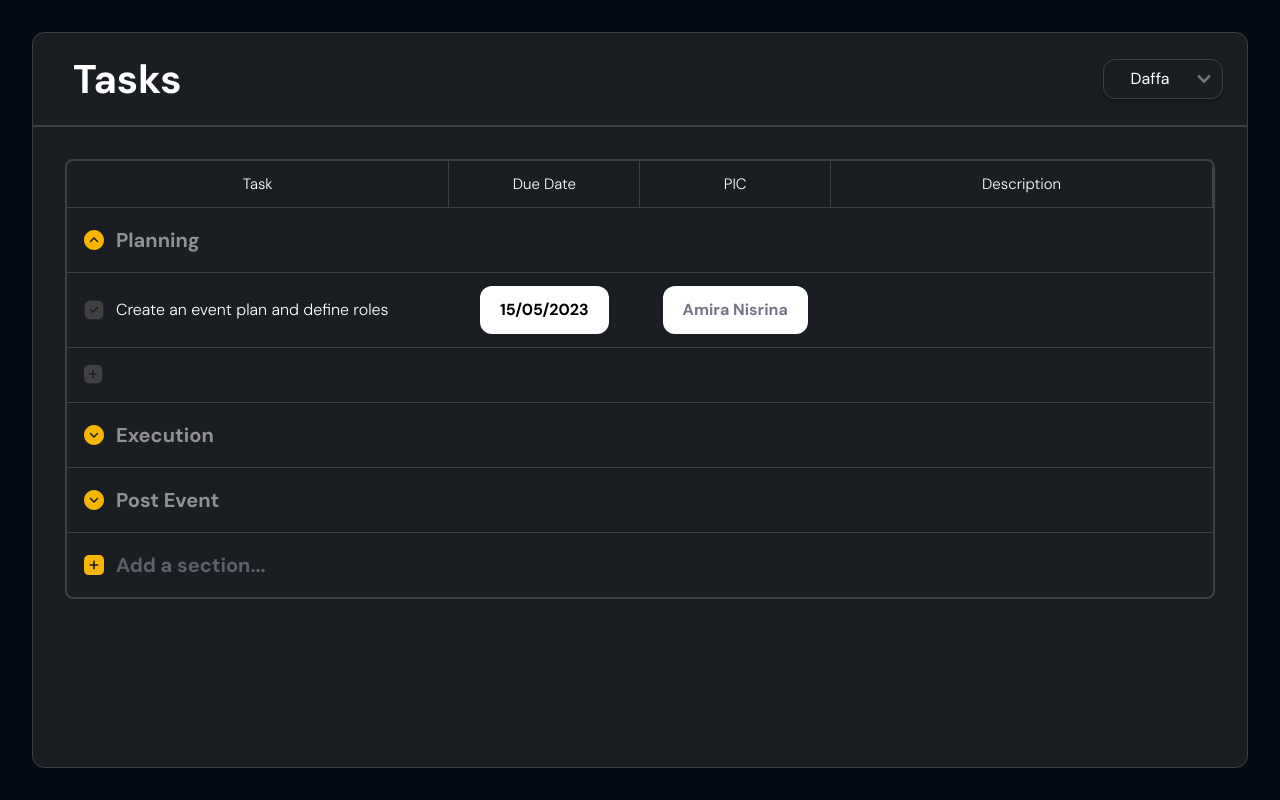
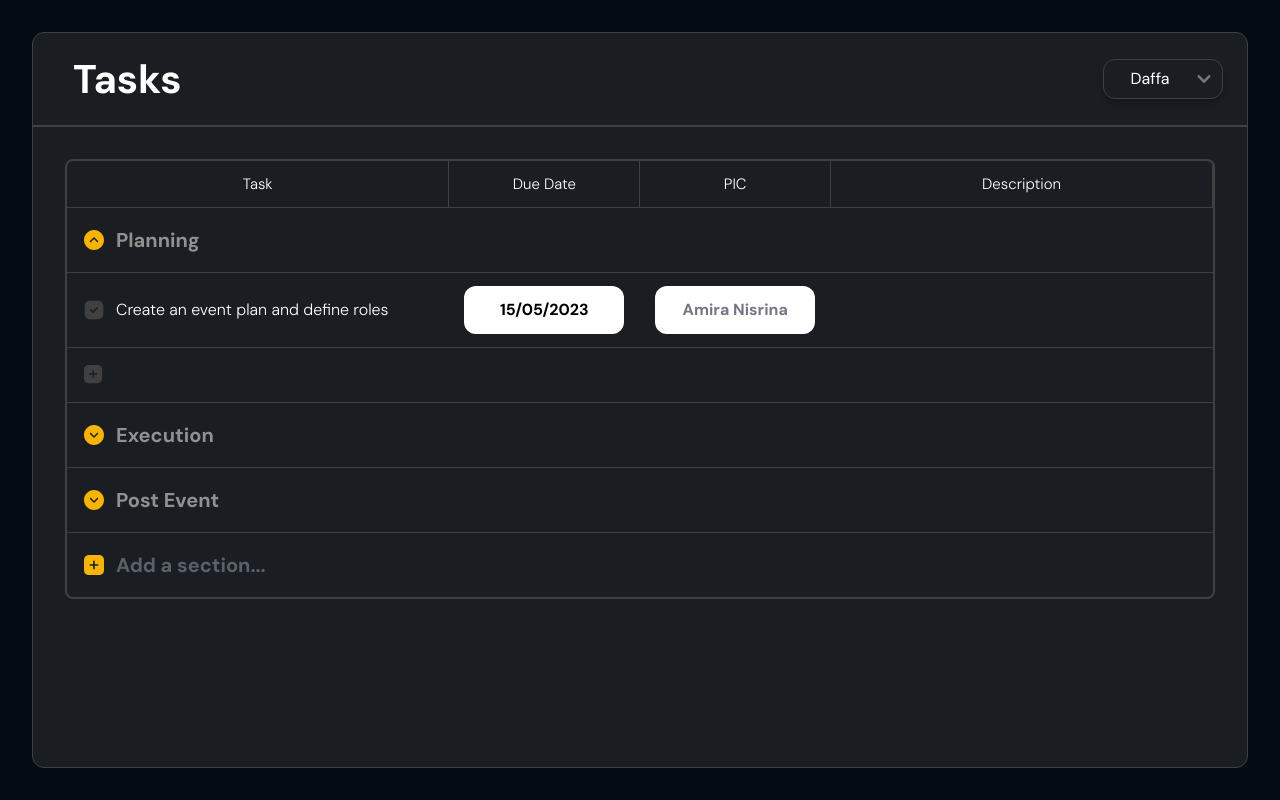
Before and after one commit to ichasna/FE-GATHERLY, a React (Vite) app: page /task-tracking in a window 1280 px wide. Both pictures are taken after a click on the button 94 px from the left and 240 px from the top of the page. Built offline with nearby package versions, Linux system fonts and the light colour scheme.

Commit message:
Modified styling for duedate and pic in tasks

```diff
--- a/src/components/TaskTracking/TableRow.jsx
+++ b/src/components/TaskTracking/TableRow.jsx
@@ -44,14 +44,14 @@ function TableRow({ title, data }) {
               </td>
               <td colSpan={2}>
                 <div className="flex flex-row justify-center items-center">
-                  <span className="bg-white lg:py-3 lg:px-5 lg:my-3 py-1 px-2 my-2 rounded-xl font-bold">
+                  <span className="bg-white text-center w-24 lg:w-40 lg:py-3 lg:px-5 lg:my-3 py-1 px-2 my-2 rounded-xl font-bold">
                     {item.dueDate}
                   </span>
                 </div>
               </td>
               <td colSpan={2}>
                 <div className="flex flex-row justify-center items-center">
-                  <span className="bg-white lg:py-3 lg:px-5 lg:my-3 py-1 px-2 my-2 rounded-xl font-bold text-[#787486] whitespace-nowrap">
+                  <span className="bg-white text-center w-24 lg:w-40 lg:py-3 lg:px-5 lg:my-3 py-1 px-2 my-2 rounded-xl font-bold text-[#787486] whitespace-nowrap">
                     {item.PIC}
                   </span>
                 </div>
```
